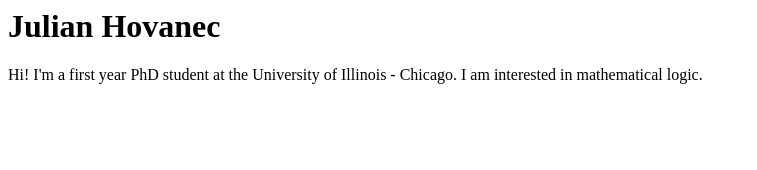
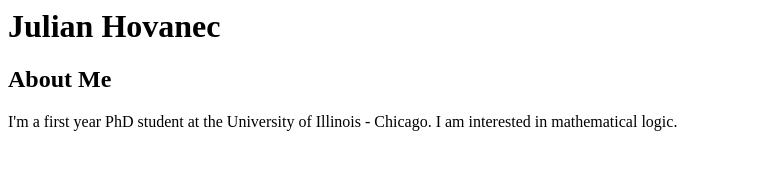
Before and after one commit to jahovanec/jahovanec.github.io, a plain HTML site: page index.html in a window 1280 px wide. Shown: the whole page, without its empty margins (0-757 px from the left). Drawn offline with Linux system fonts and the light colour scheme.

Commit message:
Update index.html

```diff
--- a/index.html
+++ b/index.html
@@ -4,7 +4,7 @@
 </head>
 <body>
   <h1>Julian Hovanec</h1>
-  <p>Hi! I'm a first year PhD student at the University of Illinois - Chicago. I am interested in mathematical logic.</p>
+  <h2>About Me</h2>
+  <p>I'm a first year PhD student at the University of Illinois - Chicago. I am interested in mathematical logic.</p>
 </body>
-
 </html>
```
